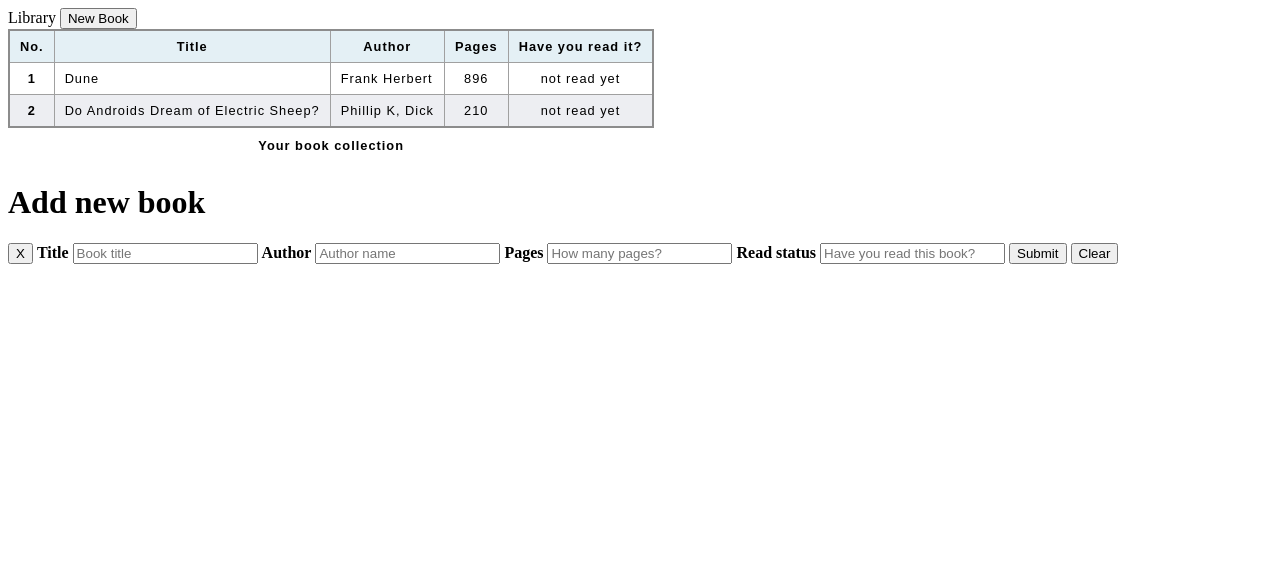
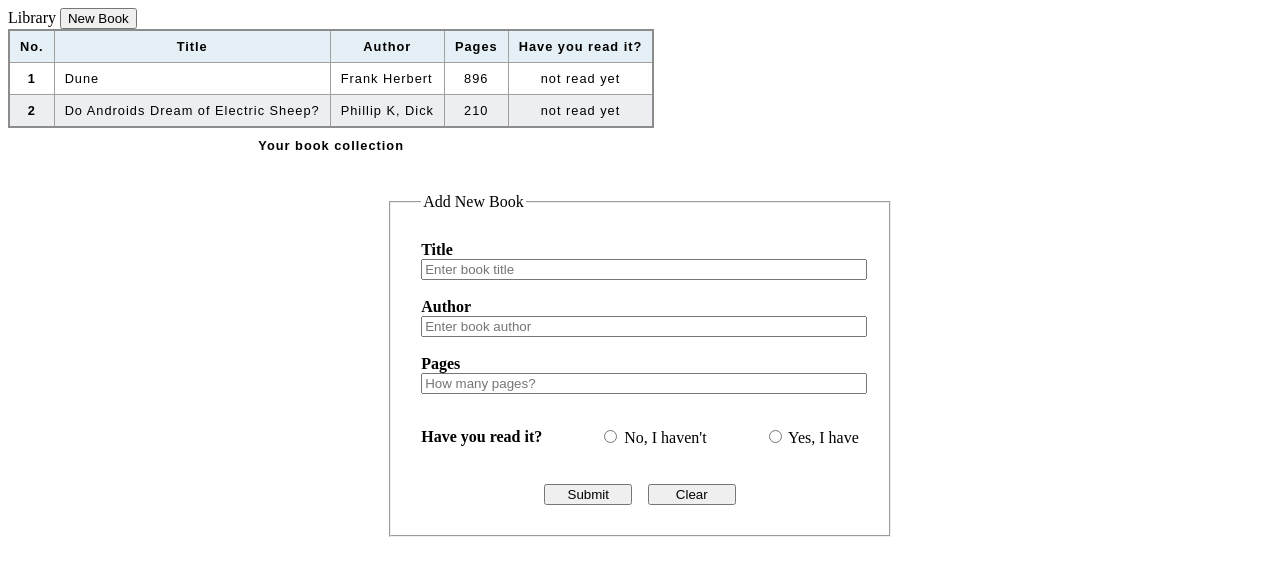
Before and after one commit to wingfam/top-project-library, a plain HTML site: page index.html in a window 1280 px wide. Drawn offline with Linux system fonts and the light colour scheme.

Commit message:
fix add new book form and add simple styling

```diff
--- a/index.html
+++ b/index.html
@@ -28,32 +28,44 @@
             </tbody>
         </table>
         <!-- The form -->
-        <div class="form-popup" id="myForm">
-            <form action class="form-container">
-                <h1>Add new book</h1>
-                <button type="button">X</button>
-
-                <label for="title"><b>Title</b></label>
-                <input type="text" placeholder="Book title" name="title"
-                    required>
-
-                <label for="author"><b>Author</b></label>
-                <input type="text" placeholder="Author name" name="author"
-                    required>
-
-                <label for="pages"><b>Pages</b></label>
-                <input type="text" placeholder="How many pages?" name="pages"
-                    required>
-
-                <label for="isRead"><b>Read status</b></label>
-                <input type="text" placeholder="Have you read this book?" name="isRead"
-                    required>
-
-                <button type="submit" class="btn">Submit</button>
-                <button type="button" class="btn clear"
-                    onclick="">Clear</button>
-            </form>
-        </div>
+        <form id="add-new-book-form">
+            <fieldset>
+                <legend>Add New Book</legend>
+                <div>
+                    <label for="title"><b>Title</b></label><br>
+                    <input type="text" name="title" id="title"
+                        placeholder="Enter book title" required />
+                    <br><br>
+                </div>
+                <div>
+                    <label for="author"><b>Author</b></label><br>
+                    <input type="text" name="author" id="author"
+                        placeholder="Enter book author" required /><br><br>
+                </div>
+                <div>
+                    <label for="pages"><b>Pages</b></label><br>
+                    <input type="text" name="pages" id="pages"
+                        placeholder="How many pages?" required /><br><br>
+                </div>
+                <div class="read-status">
+                    <label><b>Have you read it?</b></label>
+                    <div class="radio-btn-container">
+                        <input type="radio" id="asnwer-no" name="read-status"
+                            value="no" />
+                        <label for="asnwer-no">No, I haven't</label>
+                    </div>
+                    <div class="radio-btn-container">
+                        <input type="radio" id="answer-yes" name="read-status"
+                            value="yes" />
+                        <label for="answer-yes">Yes, I have</label>
+                    </div>
+                </div>
+                <div class="btn-container">
+                    <button type="submit">Submit</button>
+                    <button type="button">Clear</button>
+                </div>
+            </fieldset>
+        </form>
         <script src="script.js"></script>
     </body>
 </html>
--- a/style.css
+++ b/style.css
@@ -1,3 +1,5 @@
+/* Table */
+
 table {
     border-collapse: collapse;
     border: 2px solid rgb(140 140 140);
@@ -39,3 +41,42 @@ tfoot th {
 tfoot td {
     font-weight: bold;
 }
+
+/* Add new book form */
+
+#add-new-book-form {
+    max-width: 40%;
+    margin: 30px auto;
+}
+
+#add-new-book-form fieldset {
+    padding: 30px;
+}
+
+#add-new-book-form input,
+#add-new-book-form textarea,
+#add-new-book-form button {
+    width: 100%;
+}
+
+#add-new-book-form .read-status {
+    display: flex;
+    justify-content: space-between;
+    align-items: center;
+    height: 50px;
+    margin-bottom: 5%;
+}
+
+#add-new-book-form .read-status .radio-btn-container input {
+    width: unset;
+}
+
+#add-new-book-form .btn-container {
+    display: flex;
+    justify-content: center;
+    gap: 1em;
+}
+
+#add-new-book-form .btn-container button {
+    width: 20%;
+}
```
